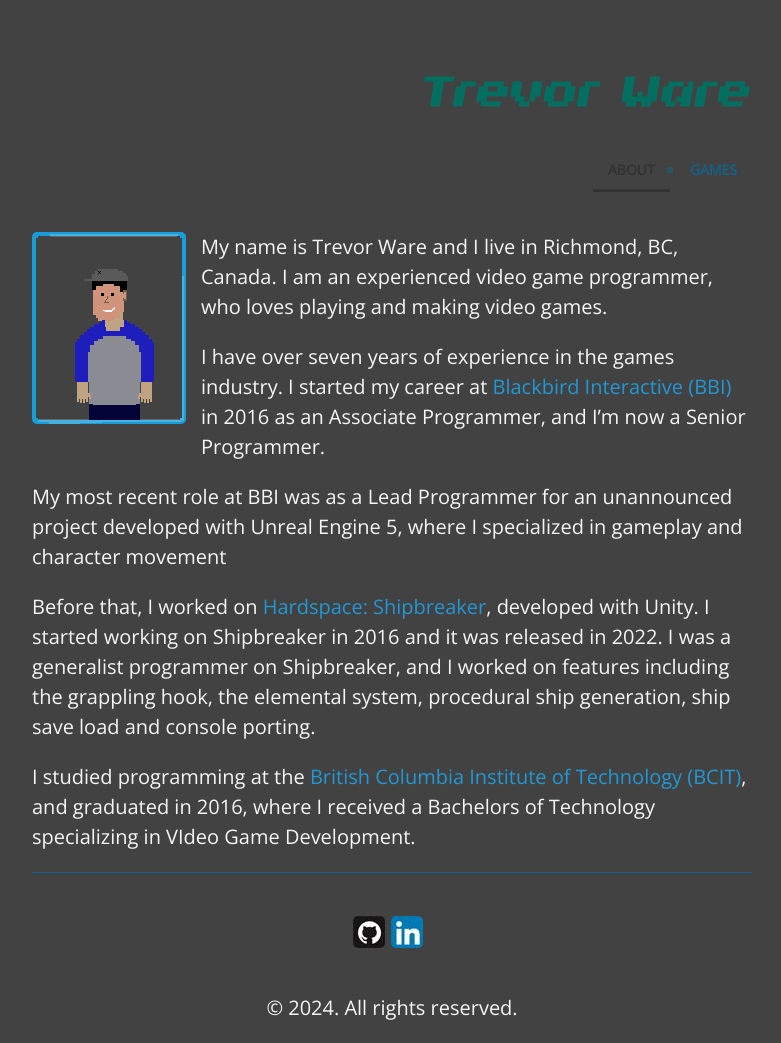
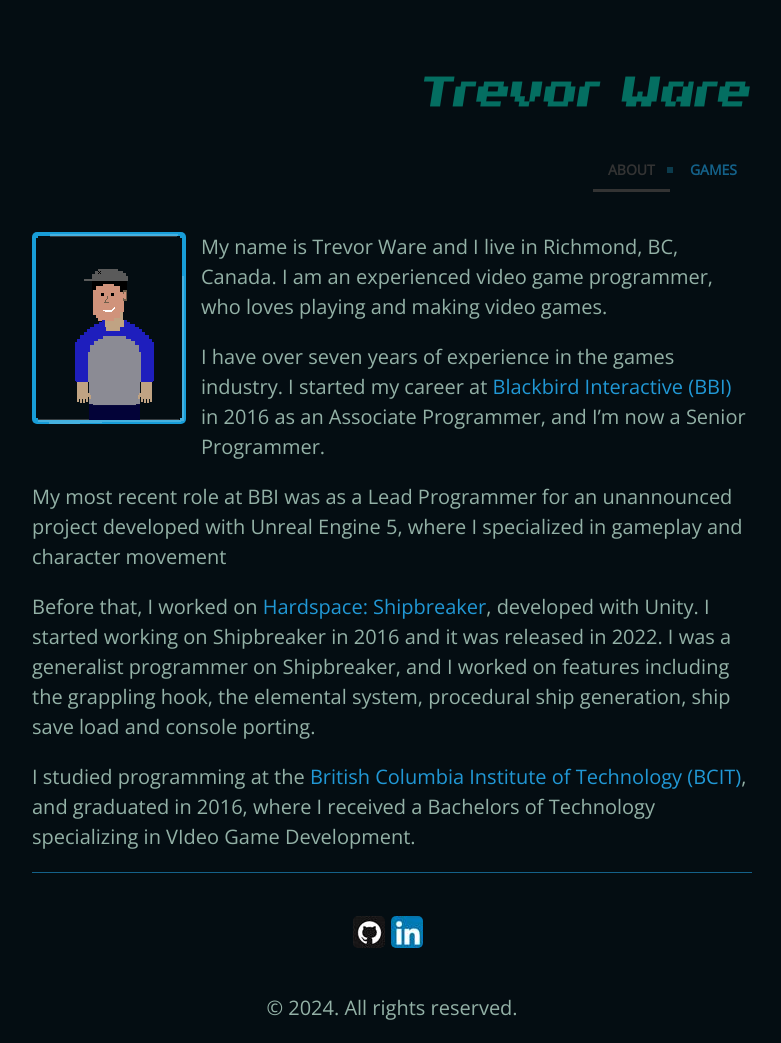
Before and after one commit to twarrre/twarrre.github.io, a Jekyll site: the page built from index.md, in a window 1280 px wide. Shown: the whole page, without its empty margins (248-1029 px from the left). Built offline with Jekyll 4.4.1, drawn with Linux system fonts in a browser that asks for light colours.

Commit message:
Revert "-Testing more colors"
This reverts commit f2a784a96deea1d7ba7e7a198d968cacba4bb325.

```diff
--- a/public/css/poole.css
+++ b/public/css/poole.css
@@ -71,9 +71,9 @@
 
 body {
   font-family: 'Open Sans', sans-serif;
-  color: #F5F5F5;
+  color: #93B1A6;
   /*background-image: url("/assets/logo/splatter.png");*/
-  background-color: #424242;
+  background-color: #040D12;
   background-repeat: no-repeat;
   background-position: center bottom;
   background-size: cover;
```
